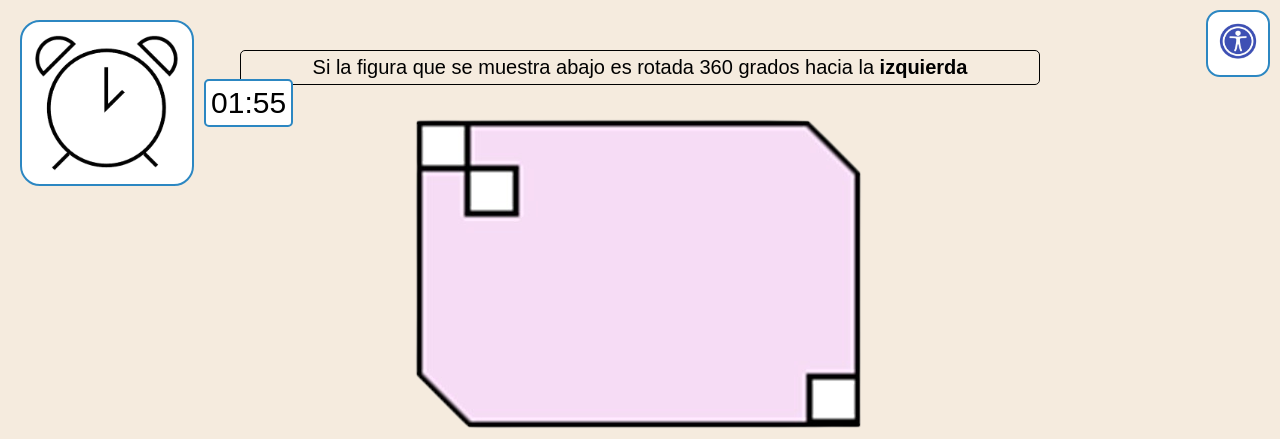
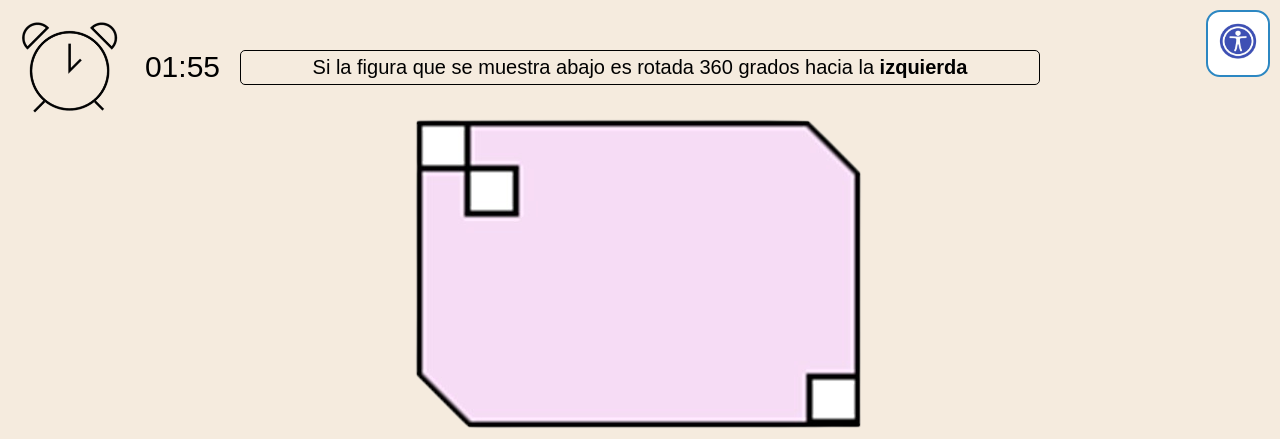
Before and after one commit to WalterEst/Tecnologias-Asistivas, a PHP site: page /Razonamiento_espacial/Q-1.html in a window 1280 px wide. Shown: the top 439 px of the page. Run offline with PHP 8.4, Linux system fonts and the light colour scheme.

Commit message:
Agregando cambios al reloj

```diff
--- a/styles/global.css
+++ b/styles/global.css
@@ -65,13 +65,9 @@ body{
 }
 
 .d-clock img {
-    width: 150px; /* Ancho de la imagen del reloj */
+    width: 100px; /* Ancho de la imagen del reloj */
     height: auto; /* Altura automática según el ancho */
-    background-color: #ffffff;
     margin-right: 10px;
-    padding: 10px;
-    border-radius: 20px;
-    border: 2px solid #2C87C2;
 }
 
 .time-container {
@@ -79,10 +75,6 @@ body{
     font-size: 30px;
     font-family: Arial, Helvetica, sans-serif;
     color: #000000;
-    background-color: #ffffff;
-    padding: 5px;
-    border-radius: 5px;
-    border: 2px solid #2C87C2;
 }
 
 
@@ -115,7 +107,7 @@ body{
 .sidebar ul li a {
     text-decoration: none;
     color: #000000;
-    font-size: 16px;
+    font-size: 18px;
 }
 
 .sidebar ul li a:hover {
```
